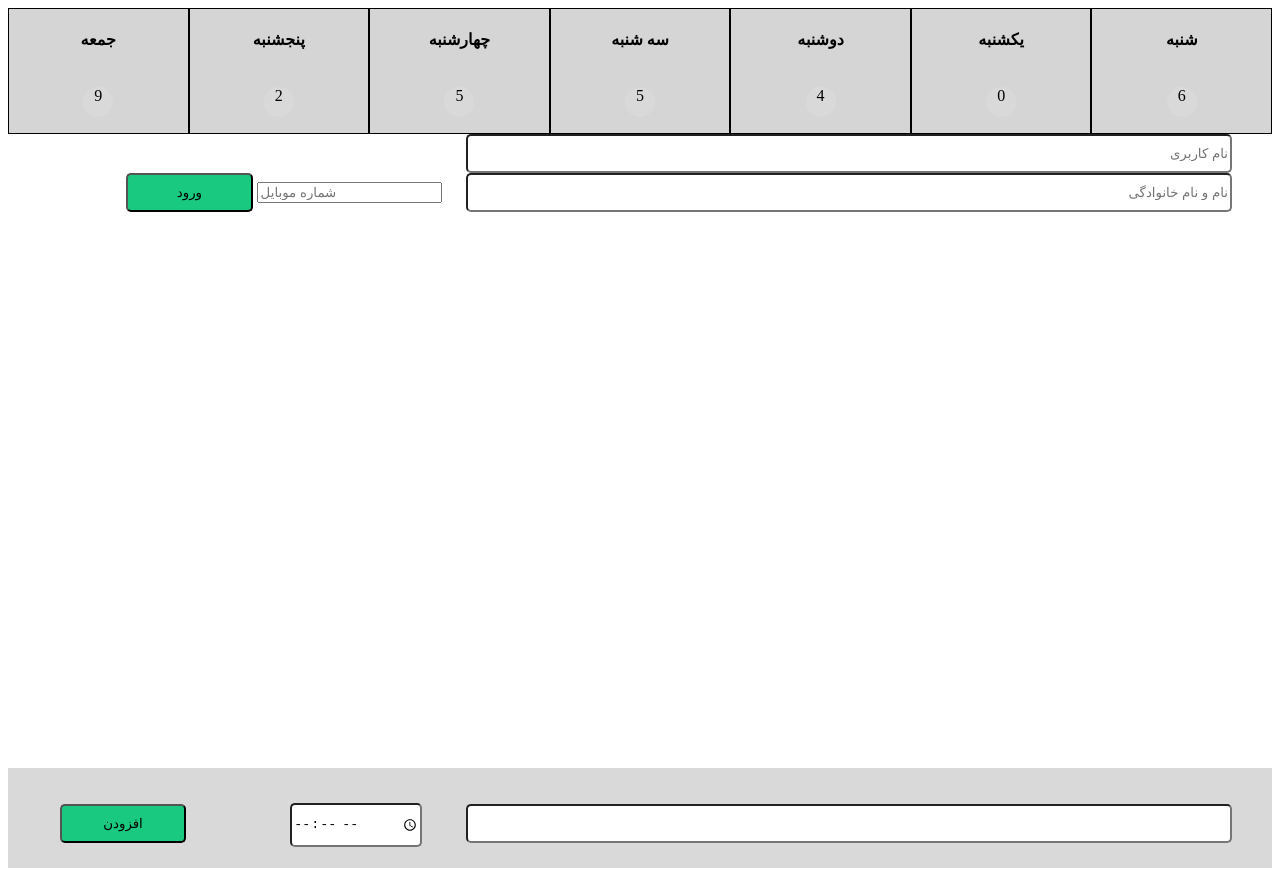
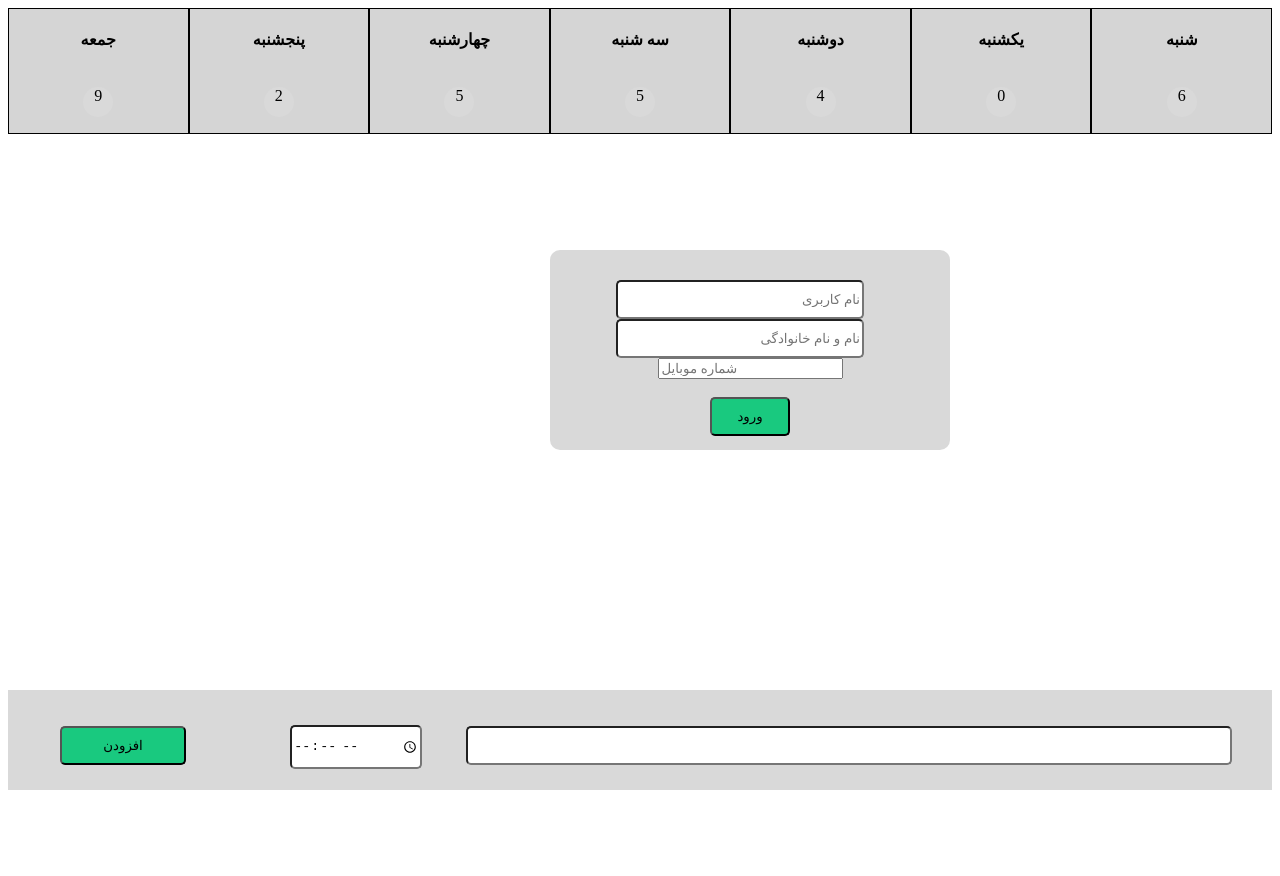
Before and after one commit to MinooHadi/maktab-project, a plain HTML site: page index.html in a window 1280 px wide. After the commit the page ends 800 px from the top, so only its background shows below. Drawn offline with Linux system fonts and the light colour scheme.

Commit message:
style login form

```diff
--- a/index.html
+++ b/index.html
@@ -39,12 +39,12 @@
       </div>
     </div>
     <div class="login">
-        <form action="">
+        <form id="login-form">
             <input type="text" placeholder="نام کاربری" id="userName">
             <input type="text" placeholder="نام و نام خانوادگی" id="fullName">
-            <input type="tel" placeholder="شماره موبایل" id="phoneNumber">
+            <input type="tel" placeholder="شماره موبایل" id="phoneNumber"><br>
             <h5 id="phoneError"></h5>
-            <button type="submit" onclick="loginSubmit(event)">ورود</button>
+            <button type="submit" onclick="loginSubmit(event)" id="login-btn">ورود</button>
         </form>
     </div>
     <!-- <ul class="todo">
--- a/style.css
+++ b/style.css
@@ -49,7 +49,7 @@ p {
 }
 
 footer {
-  background-color: #D9D9D9;;
+  background-color: #D9D9D9;
   align-self: flex-end;
   width: 100%;
   height: 100px;
@@ -87,3 +87,25 @@ button {
     color: red;
     display: none;
 }
+
+.login{
+    background-color:  #D9D9D9;
+    width: 400px;
+    height: 200px;
+    border-radius: 10px;
+    position: absolute;
+    top: 250px;
+    left: 550px;
+}
+
+#login-form{
+    margin-top: 30px;
+    display: flex;
+    flex-direction: column;
+    justify-content: space-between;
+    align-items: center;
+}
+
+#login-btn{
+    width: 80px;
+}
```
Also changed, not shown: script.js (+0 -14 lines).
